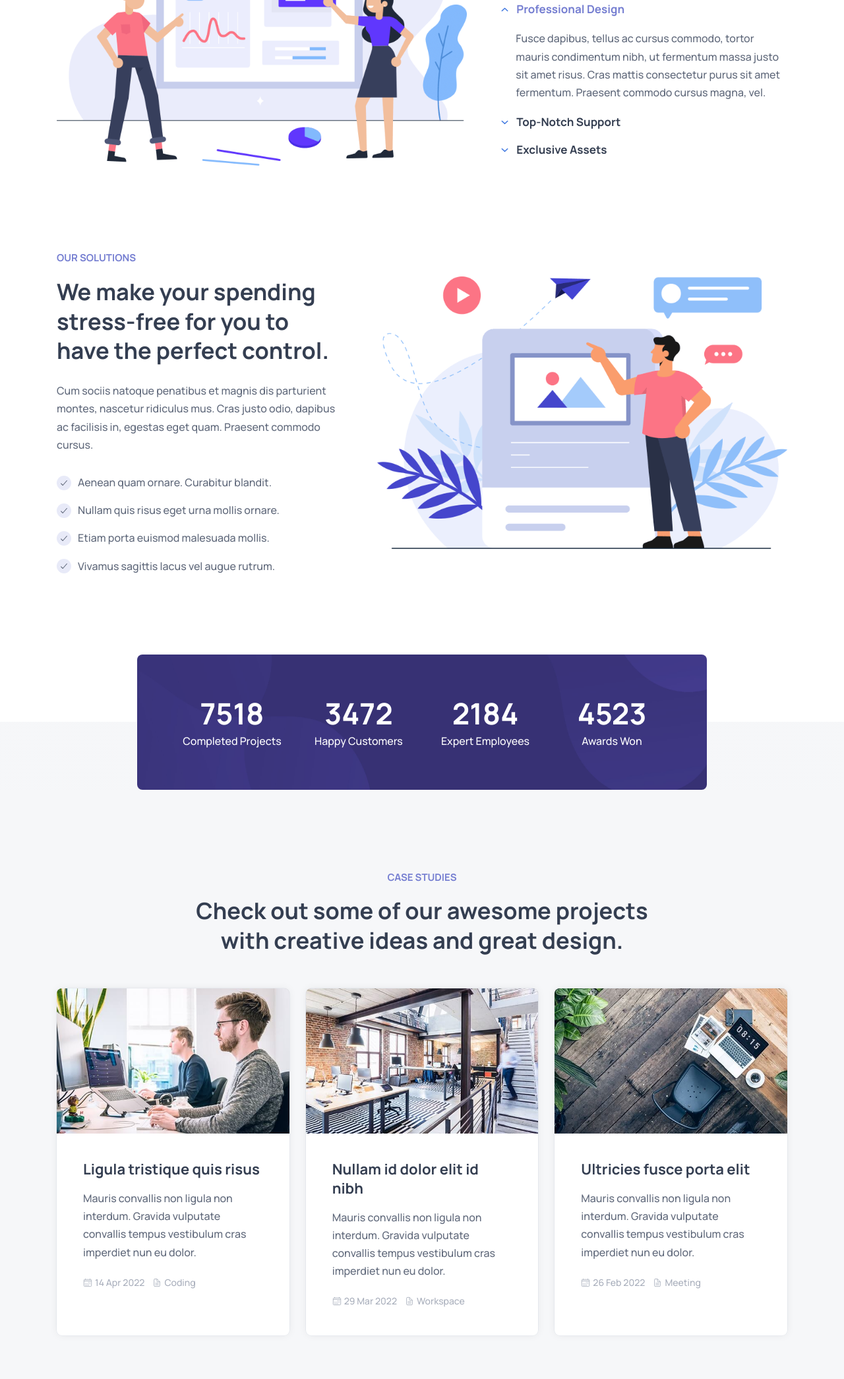
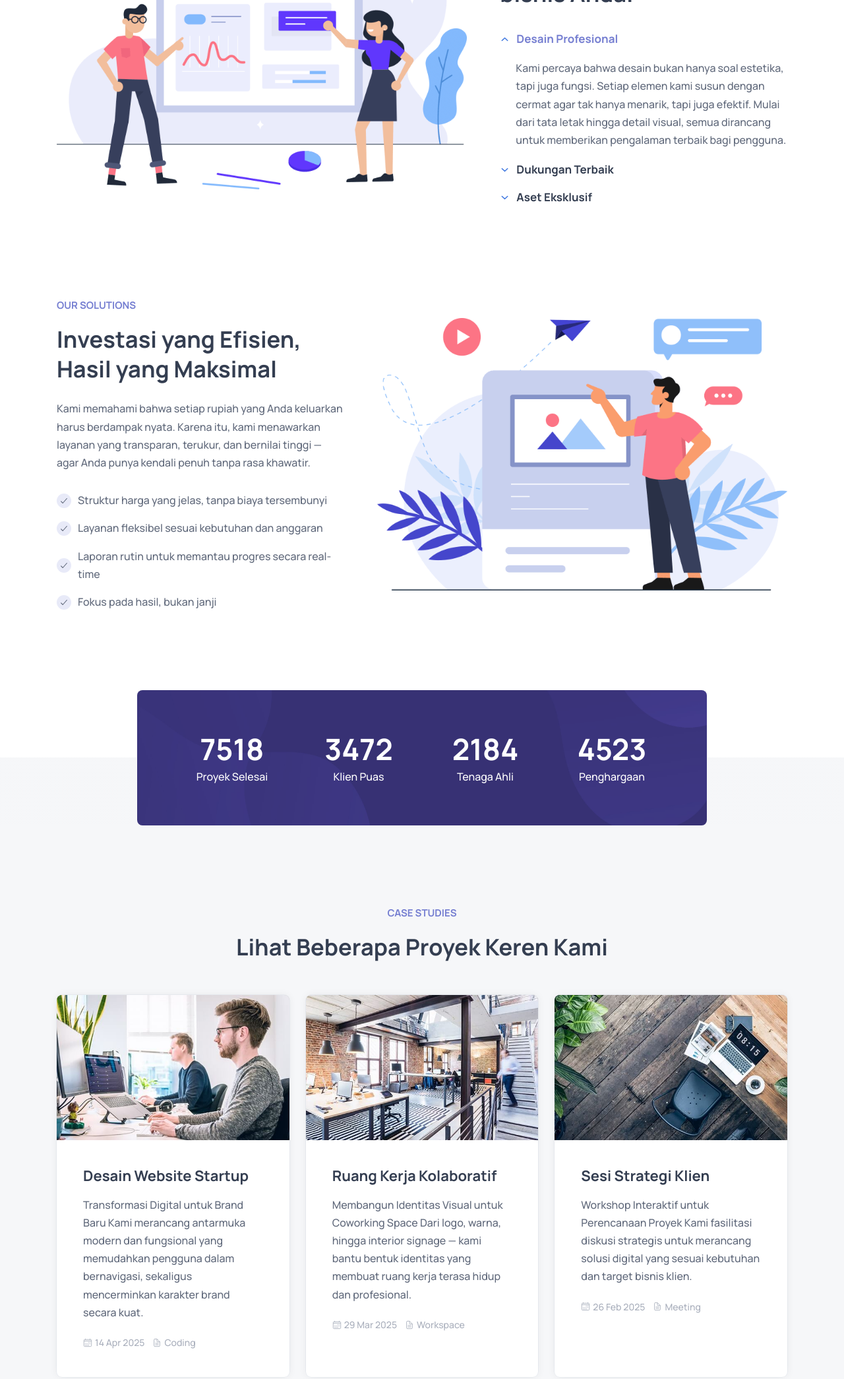
Before and after one commit to Alfiannnn13/agency5, a plain HTML site: page index.html in a window 1280 px wide. Shown: the part 1850-3940 px from the top of the page at 66% size. Drawn offline with nearby package versions, Linux system fonts and the light colour scheme.

Commit message:
Update2 index.html

```diff
--- a/index.html
+++ b/index.html
@@ -356,7 +356,7 @@
             <p class="section-subtitle" id="about-label">Why Choose Us?</p>
 
             <h2 class="h2 section-title">
-              We bring solutions to make life easier for our clients.
+              Kami menawarkan solusi cerdas untuk menyederhanakan proses bisnis Anda.
             </h2>
 
             <ul>
@@ -368,14 +368,12 @@
                     <button class="accordion-btn" data-accordion-btn>
                       <ion-icon name="chevron-down-outline" aria-hidden="true" class="down"></ion-icon>
 
-                      <spna class="span h5">Professional Design</spna>
+                      <spna class="span h5">Desain Profesional</spna>
                     </button>
                   </h3>
 
                   <p class="accordion-content">
-                    Fusce dapibus, tellus ac cursus commodo, tortor mauris condimentum nibh, ut fermentum massa justo
-                    sit amet risus. Cras mattis consectetur purus sit amet fermentum. Praesent commodo cursus magna,
-                    vel.
+                    Kami percaya bahwa desain bukan hanya soal estetika, tapi juga fungsi. Setiap elemen kami susun dengan cermat agar tak hanya menarik, tapi juga efektif. Mulai dari tata letak hingga detail visual, semua dirancang untuk memberikan pengalaman terbaik bagi pengguna.
                   </p>
 
                 </div>
@@ -388,14 +386,12 @@
                     <button class="accordion-btn" data-accordion-btn>
                       <ion-icon name="chevron-down-outline" aria-hidden="true" class="down"></ion-icon>
 
-                      <spna class="span h5">Top-Notch Support</spna>
+                      <spna class="span h5">Dukungan Terbaik</spna>
                     </button>
                   </h3>
 
                   <p class="accordion-content">
-                    Fusce dapibus, tellus ac cursus commodo, tortor mauris condimentum nibh, ut fermentum massa justo
-                    sit amet risus. Cras mattis consectetur purus sit amet fermentum. Praesent commodo cursus magna,
-                    vel.
+                    Kami memahami bahwa layanan hebat tak berhenti di hasil akhir. Karena itu, kami menyediakan dukungan penuh yang responsif, ramah, dan siap membantu setiap saat — memastikan Anda merasa tenang di setiap langkah kerja sama.
                   </p>
 
                 </div>
@@ -408,14 +404,12 @@
                     <button class="accordion-btn" data-accordion-btn>
                       <ion-icon name="chevron-down-outline" aria-hidden="true" class="down"></ion-icon>
 
-                      <spna class="span h5">Exclusive Assets</spna>
+                      <spna class="span h5">Aset Eksklusif</spna>
                     </button>
                   </h3>
 
                   <p class="accordion-content">
-                    Fusce dapibus, tellus ac cursus commodo, tortor mauris condimentum nibh, ut fermentum massa justo
-                    sit amet risus. Cras mattis consectetur purus sit amet fermentum. Praesent commodo cursus magna,
-                    vel.
+                    Kami menyediakan aset premium yang dirancang khusus untuk mendukung kebutuhan proyek Anda — mulai dari elemen visual, dokumentasi, hingga sumber daya siap pakai, semuanya bisa diakses secara eksklusif.
                   </p>
 
                 </div>
@@ -449,12 +443,11 @@
             <p class="section-subtitle" id="feautre-label">Our Solutions</p>
 
             <h2 class="h2 section-title">
-              We make your spending stress-free for you to have the perfect control.
+              Investasi yang Efisien, Hasil yang Maksimal
             </h2>
 
             <p class="section-text">
-              Cum sociis natoque penatibus et magnis dis parturient montes, nascetur ridiculus mus. Cras justo odio,
-              dapibus ac facilisis in, egestas eget quam. Praesent commodo cursus.
+              Kami memahami bahwa setiap rupiah yang Anda keluarkan harus berdampak nyata. Karena itu, kami menawarkan layanan yang transparan, terukur, dan bernilai tinggi — agar Anda punya kendali penuh tanpa rasa khawatir.
             </p>
 
             <ul class="feature-list">
@@ -467,7 +460,7 @@
                   </div>
 
                   <span class="span">
-                    Aenean quam ornare. Curabitur blandit.
+                    Struktur harga yang jelas, tanpa biaya tersembunyi
                   </span>
 
                 </div>
@@ -481,7 +474,7 @@
                   </div>
 
                   <span class="span">
-                    Nullam quis risus eget urna mollis ornare.
+                    Layanan fleksibel sesuai kebutuhan dan anggaran
                   </span>
 
                 </div>
@@ -495,7 +488,7 @@
                   </div>
 
                   <span class="span">
-                    Etiam porta euismod malesuada mollis.
+                    Laporan rutin untuk memantau progres secara real-time
                   </span>
 
                 </div>
@@ -509,7 +502,7 @@
                   </div>
 
                   <span class="span">
-                    Vivamus sagittis lacus vel augue rutrum.
+                    Fokus pada hasil, bukan janji
                   </span>
 
                 </div>
@@ -539,7 +532,7 @@
               <p class="card-text">
                 <span class="h1">7518</span>
 
-                <spna class="span">Completed Projects</spna>
+                <spna class="span">Proyek Selesai</spna>
               </p>
             </li>
 
@@ -547,7 +540,7 @@
               <p class="card-text">
                 <span class="h1">3472</span>
 
-                <spna class="span">Happy Customers</spna>
+                <spna class="span">Klien Puas</spna>
               </p>
             </li>
 
@@ -555,7 +548,7 @@
               <p class="card-text">
                 <span class="h1">2184</span>
 
-                <spna class="span">Expert Employees</spna>
+                <spna class="span">Tenaga Ahli</spna>
               </p>
             </li>
 
@@ -563,7 +556,7 @@
               <p class="card-text">
                 <span class="h1">4523</span>
 
-                <spna class="span">Awards Won</spna>
+                <spna class="span">Penghargaan</spna>
               </p>
             </li>
 
@@ -586,7 +579,7 @@
           <p class="section-subtitle" id="project-label">Case Studies</p>
 
           <h2 class="h2 section-title">
-            Check out some of our awesome projects with creative ideas and great design.
+            Lihat Beberapa Proyek Keren Kami
           </h2>
 
           <ul class="grid-list">
@@ -602,12 +595,12 @@
                 <div class="card-content">
 
                   <h3 class="h3">
-                    <a href="#" class="card-title">Ligula tristique quis risus</a>
+                    <a href="#" class="card-title">Desain Website Startup</a>
                   </h3>
 
                   <p class="card-text">
-                    Mauris convallis non ligula non interdum. Gravida vulputate convallis tempus vestibulum cras
-                    imperdiet nun eu dolor.
+                   Transformasi Digital untuk Brand Baru
+Kami merancang antarmuka modern dan fungsional yang memudahkan pengguna dalam bernavigasi, sekaligus mencerminkan karakter brand secara kuat.
                   </p>
 
                   <ul class="card-meta-list">
@@ -615,7 +608,7 @@
                     <li class="card-meta-item">
                       <ion-icon name="calendar-outline" aria-hidden="true"></ion-icon>
 
-                      <time class="meta-text" datetime="2022-04-14">14 Apr 2022</time>
+                      <time class="meta-text" datetime="2025-04-14">14 Apr 2025</time>
                     </li>
 
                     <li class="card-meta-item">
@@ -642,12 +635,12 @@
                 <div class="card-content">
 
                   <h3 class="h3">
-                    <a href="#" class="card-title">Nullam id dolor elit id nibh</a>
+                    <a href="#" class="card-title">Ruang Kerja Kolaboratif</a>
                   </h3>
 
                   <p class="card-text">
-                    Mauris convallis non ligula non interdum. Gravida vulputate convallis tempus vestibulum cras
-                    imperdiet nun eu dolor.
+                    Membangun Identitas Visual untuk Coworking Space
+Dari logo, warna, hingga interior signage — kami bantu bentuk identitas yang membuat ruang kerja terasa hidup dan profesional.
                   </p>
 
                   <ul class="card-meta-list">
@@ -655,7 +648,7 @@
                     <li class="card-meta-item">
                       <ion-icon name="calendar-outline" aria-hidden="true"></ion-icon>
 
-                      <time class="meta-text" datetime="2022-03-29">29 Mar 2022</time>
+                      <time class="meta-text" datetime="2025-03-29">29 Mar 2025</time>
                     </li>
 
                     <li class="card-meta-item">
@@ -682,12 +675,12 @@
                 <div class="card-content">
 
                   <h3 class="h3">
-                    <a href="#" class="card-title">Ultricies fusce porta elit</a>
+                    <a href="#" class="card-title">Sesi Strategi Klien</a>
                   </h3>
 
                   <p class="card-text">
-                    Mauris convallis non ligula non interdum. Gravida vulputate convallis tempus vestibulum cras
-                    imperdiet nun eu dolor.
+                   Workshop Interaktif untuk Perencanaan Proyek
+Kami fasilitasi diskusi strategis untuk merancang solusi digital yang sesuai kebutuhan dan target bisnis klien.
                   </p>
 
                   <ul class="card-meta-list">
@@ -695,7 +688,7 @@
                     <li class="card-meta-item">
                       <ion-icon name="calendar-outline" aria-hidden="true"></ion-icon>
 
-                      <time class="meta-text" datetime="2022-02-26">26 Feb 2022</time>
+                      <time class="meta-text" datetime="2025-02-26">26 Feb 2025</time>
                     </li>
 
                     <li class="card-meta-item">
@@ -728,10 +721,10 @@
         <div class="container">
 
           <h2 class="h2 section-title">
-            Join our community by using our services and grow your business.
+            Bergabunglah Bersama Kami dan Kembangkan Bisnis Anda
           </h2>
 
-          <a href="#" class="btn btn-primary">Try it For Free</a>
+          <a href="#" class="btn btn-primary">Coba gratis sekrang</a>
 
         </div>
       </section>
@@ -797,7 +790,7 @@
       <ul class="footer-list">
 
         <li>
-          <p class="h4 footer-list-title">Get in Touch</p>
+          <p class="h4 footer-list-title">Kontak kami</p>
         </li>
 
         <li>
@@ -846,10 +839,10 @@
 
       <div class="footer-list">
 
-        <p class="h4 footer-list-title">Our Newsletter</p>
+        <p class="h4 footer-list-title">Tetap Terhubung dengan Kami</p>
 
         <p class="footer-text">
-          Subscribe to our newsletter to get our news & deals delivered to you.
+          Dapatkan update terbaru, tips menarik, dan promo eksklusif langsung melalui email Anda.
         </p>
 
         <form action="" class="input-wrapper">
```
